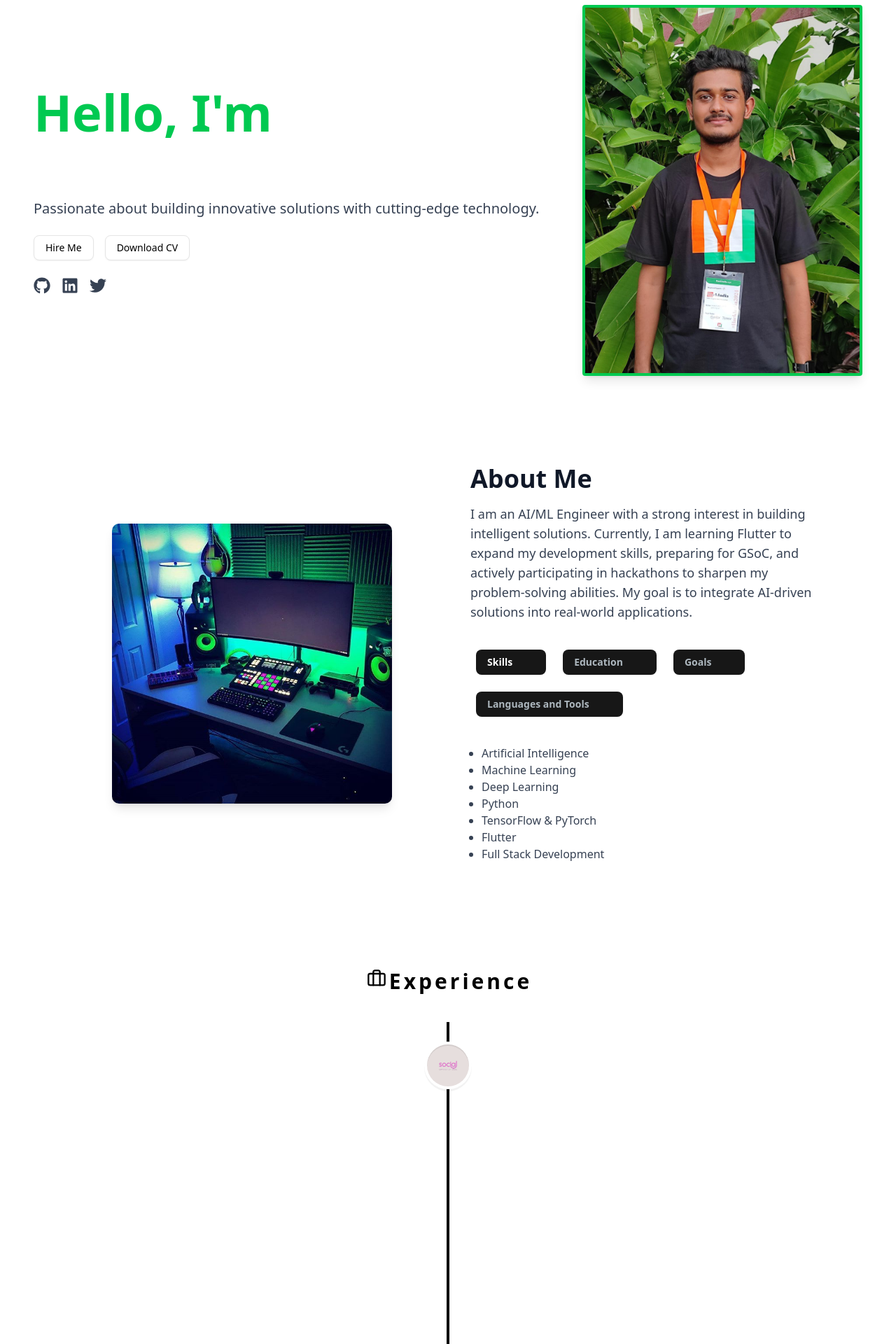
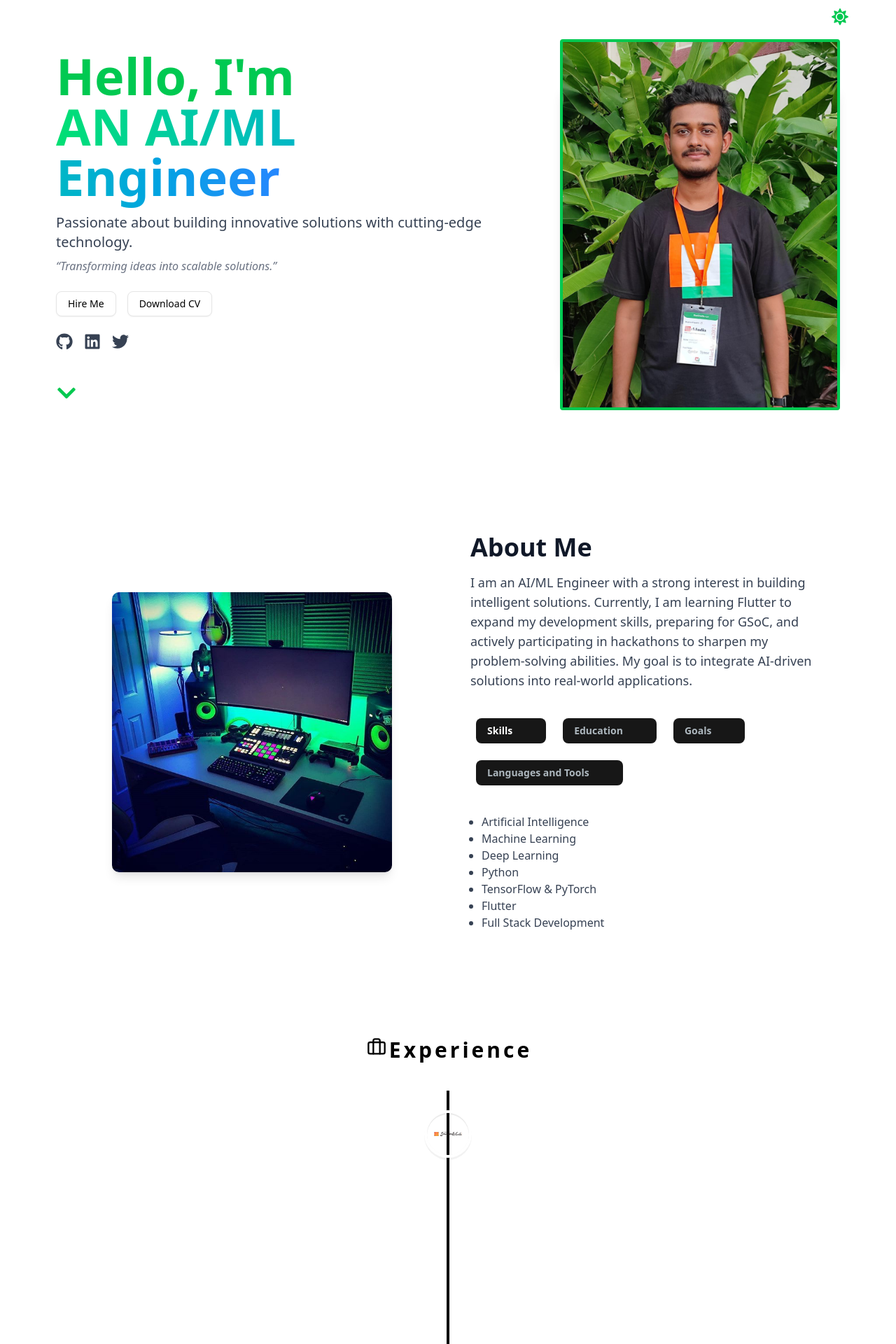
Before and after one commit to harshdwivediiiii/HarshFolio, a Next.js app: page / in a window 1280 px wide. Shown: the part 120-2040 px from the top of the page at 70% size. Built offline with nearby package versions, Linux system fonts and the light colour scheme.

Commit message:
experience update

```diff
--- a/src/app/page.tsx
+++ b/src/app/page.tsx
@@ -4,6 +4,7 @@ import Experience from "@/components/Experience";
 import HeroSection from "@/components/HeroSection";
 import ProjectsSection from "@/components/ProjectsSection";
 import Slider from "@/components/Slider";
+import VolunteerPage from "@/components/volunteer";
 
 
 export default function Home() {
@@ -15,6 +16,7 @@ export default function Home() {
       <ProjectsSection />
       <Slider />
       <EmailSection />
+      <VolunteerPage />
       </div>
 
   );
--- a/src/components/HeroSection.tsx
+++ b/src/components/HeroSection.tsx
@@ -1,19 +1,40 @@
 "use client";
+
 import React from "react";
+import Head from "next/head";
 import Image from "next/image";
+import Link from "next/link";
 import { TypeAnimation } from "react-type-animation";
 import { motion } from "framer-motion";
-import Link from "next/link";
+import { FaGithub, FaLinkedin, FaTwitter, FaChevronDown, FaSun, FaMoon } from "react-icons/fa";
 import { Button } from "@/components/ui/button";
-import { FaGithub, FaLinkedin, FaTwitter } from "react-icons/fa";
 import { useTheme } from "next-themes";
 
 const HeroSection: React.FC = () => {
-  const { theme } = useTheme();
+  const { theme, setTheme } = useTheme();
   const textColor = theme === "light" ? "text-black" : "text-white";
 
   return (
-    <section className="lg:py-20 flex flex-col-reverse sm:flex-row items-center justify-between">
+    <>
+      <Head>
+        <title>Harshvardhan Dwivedi | Web Developer & AI/ML Engineer</title>
+        <meta
+          name="description"
+          content="Portfolio of Harshvardhan Dwivedi - a Web Developer and AI/ML Engineer passionate about building innovative solutions with cutting-edge technology."
+        />
+      </Head>
+
+      <section className="relative lg:py-20 flex flex-col-reverse sm:flex-row items-center justify-between px-4 sm:px-8">
+        {/* Theme Toggle Button */}
+        <button
+          onClick={() => setTheme(theme === "light" ? "dark" : "light")}
+          className="absolute top-5 right-5 text-2xl text-green-500"
+          aria-label="Toggle Theme"
+        >
+          {theme === "light" ? <FaMoon /> : <FaSun />}
+        </button>
+
+        {/* Left - Text Section */}
         <motion.div
           initial={{ opacity: 0, scale: 0.5 }}
           animate={{ opacity: 1, scale: 1 }}
@@ -23,7 +44,7 @@ const HeroSection: React.FC = () => {
           <h1 className={`mb-4 text-4xl sm:text-6xl lg:text-7xl font-extrabold ${textColor}`}>
             <span className="text-green-500 dark:text-primary-400">Hello, I&apos;m</span>
             <br />
-          <span className={textColor}>
+            <span className="bg-gradient-to-r from-green-400 to-blue-500 bg-clip-text text-transparent">
               <TypeAnimation
                 sequence={[
                   "Harshvardhan Dwivedi",
@@ -41,46 +62,79 @@ const HeroSection: React.FC = () => {
               />
             </span>
           </h1>
-        <p className="text-lg sm:text-xl mb-6 text-gray-700 dark:text-gray-300">
+
+          <p className="text-lg sm:text-xl mb-2 text-gray-700 dark:text-gray-300">
             Passionate about building innovative solutions with cutting-edge technology.
           </p>
-        <div className="flex flex-col sm:flex-row gap-4">
+          <p className="italic text-sm sm:text-base mt-2 text-gray-500 dark:text-gray-400">
+            “Transforming ideas into scalable solutions.”
+          </p>
+
+          <div className="flex flex-col sm:flex-row gap-4 mt-6">
             <Button variant="outline" asChild>
-            <Link href="/contact">Hire Me</Link>
+              <Link href="#contact">Hire Me</Link>
             </Button>
             <Button variant="outline" asChild>
-            <Link href="/resume.pdf">Download CV</Link>
+              <Link href="/resume.pdf" target="_blank">Download CV</Link>
             </Button>
           </div>
+
           <div className="flex justify-center sm:justify-start mt-6 space-x-4">
-          <Link href="https://github.com/harshdwivediiiii" target="_blank" className="text-gray-700 dark:text-white text-2xl hover:text-gray-400">
+            <Link
+              href="https://github.com/harshdwivediiiii"
+              target="_blank"
+              className="text-gray-700 dark:text-white text-2xl hover:text-gray-400"
+            >
               <FaGithub />
             </Link>
-          <Link href="https://www.linkedin.com/in/harshvardhan-dwivedi-86b375290" target="_blank" className="text-gray-700 dark:text-white text-2xl hover:text-gray-400">
+            <Link
+              href="https://www.linkedin.com/in/harshvardhan-dwivedi-86b375290"
+              target="_blank"
+              className="text-gray-700 dark:text-white text-2xl hover:text-gray-400"
+            >
               <FaLinkedin />
             </Link>
-          <Link href="https://twitter.com/harshdwivediiii" target="_blank" className="text-gray-700 dark:text-white text-2xl hover:text-gray-400">
+            <Link
+              href="https://twitter.com/harshdwivediiii"
+              target="_blank"
+              className="text-gray-700 dark:text-white text-2xl hover:text-gray-400"
+            >
               <FaTwitter />
             </Link>
           </div>
+
+          {/* Scroll Indicator */}
+          <motion.div
+            animate={{ y: [0, 10, 0] }}
+            transition={{ repeat: Infinity, duration: 1.5 }}
+            className="mt-10 text-3xl text-green-500"
+          >
+            <FaChevronDown />
           </motion.div>
+        </motion.div>
+
+        {/* Right - Image Section */}
         <motion.div
           initial={{ opacity: 0, scale: 0.5 }}
           animate={{ opacity: 1, scale: 1 }}
           transition={{ duration: 0.5 }}
           className="relative"
         >
-        <div className="rounded bg-white dark:bg-[#000000] w-[300px] h-[300px] lg:w-[400px] lg:h-[400px] flex items-center justify-center">
+          <div className="rounded bg-white dark:bg-[#000000] w-[300px] h-[300px] lg:w-[400px] lg:h-[400px] flex items-center justify-center shadow-lg">
             <Image
               src="/images/hero-image.png"
               alt="Harshvardhan Dwivedi"
               width={400}
               height={400}
-            className="rounded object-cover border-4 border-green-500 shadow-lg"
+              priority
+              className="rounded object-cover border-4 border-green-500"
             />
           </div>
         </motion.div>
+
+        {/* Optional: Background particles can be added here */}
       </section>
+    </>
   );
 };
 
--- /dev/null
+++ b/src/components/volunteer.tsx
@@ -0,0 +1,75 @@
+"use client";
+
+import React from "react";
+import Image from "next/image";
+import { motion } from "framer-motion";
+import Head from "next/head";
+
+const VolunteerPage: React.FC = () => {
+  return (
+    <>
+      <Head>
+        <title>Volunteering | Harshvardhan Dwivedi</title>
+        <meta name="description" content="Volunteering experience of Harshvardhan Dwivedi as Campus Ambassador at GirlScript Summer of Code 2024." />
+      </Head>
+
+      <section className="min-h-screen px-4 sm:px-8 py-16 bg-white dark:bg-black text-gray-900 dark:text-white">
+        <div className="max-w-4xl mx-auto">
+          <motion.h1
+            className="text-4xl font-extrabold mb-4 text-center"
+            initial={{ opacity: 0, y: -20 }}
+            animate={{ opacity: 1, y: 0 }}
+            transition={{ duration: 0.6 }}
+          >
+            Volunteering Experience
+          </motion.h1>
+
+          <motion.p
+            className="text-center text-lg text-gray-600 dark:text-gray-400 mb-12"
+            initial={{ opacity: 0 }}
+            animate={{ opacity: 1 }}
+            transition={{ delay: 0.3 }}
+          >
+            Giving back to the community through leadership and collaboration.
+          </motion.p>
+
+          <motion.div
+            className="bg-gray-100 dark:bg-gray-900 p-6 rounded-xl shadow-md border border-gray-300 dark:border-gray-700 flex flex-col sm:flex-row items-center gap-6"
+            initial={{ opacity: 0, scale: 0.95 }}
+            animate={{ opacity: 1, scale: 1 }}
+            transition={{ delay: 0.4, duration: 0.5 }}
+          >
+            {/* Badge Image */}
+            <div className="flex-shrink-0">
+              <Image
+                src="/badges/ambassador_gssoc.png"
+                alt="GSSoC Campus Ambassador Badge"
+                width={120}
+                height={120}
+                className="rounded-xl shadow-lg"
+              />
+            </div>
+
+            {/* Text Content */}
+            <div>
+              <h2 className="text-2xl font-bold mb-2">Campus Ambassador</h2>
+              <p className="text-md text-gray-700 dark:text-gray-300 mb-1">
+                <span className="font-semibold">Organization:</span> GirlScript Summer of Code (GSSoC)
+              </p>
+              <p className="text-md text-gray-700 dark:text-gray-300 mb-1">
+                <span className="font-semibold">Duration:</span> September 2024 – November 2024
+              </p>
+              <p className="text-md text-gray-700 dark:text-gray-300 mt-4">
+                As a Campus Ambassador for GirlScript Summer of Code 2024, I actively promoted open-source culture among students,
+                facilitated community engagement, and mentored peers in contributing to real-world projects. This experience helped
+                me strengthen my communication and leadership skills while supporting the growth of an inclusive tech community.
+              </p>
+            </div>
+          </motion.div>
+        </div>
+      </section>
+    </>
+  );
+};
+
+export default VolunteerPage;
--- a/src/constants/Index.ts
+++ b/src/constants/Index.ts
@@ -6,7 +6,7 @@ export interface ExperienceType {
   iconBg: string;
   date: string;
   points: string[];
-  type?: "Open Source" | "Ambassador" | "Internship" | "Freelance" | "Job";
+  type?: "Open Source" | "Ambassador" | "Internship" | "Freelance" | "Job" | "Contributor";
   location?: string;
   link?: string;
   techStack?: string[];
@@ -18,11 +18,31 @@ export interface ExperienceType {
 
 export const experiences: ExperienceType[] = [
   {
+  title: "Open Source Contributor",
+  company_name: "GirlScript Summer of Code",
+  icon: "/GS_logo_Black.svg",
+  iconBg: "dark:bg-black  #E6DEDD",
+  date: "July 2025 - Present",
+  type: "Contributor",
+  location: "Remote",
+  link: "https://gssoc.girlscript.tech",
+  techStack: ["Open Source", "Collaboration", "GitHub"],
+  points: [
+    "Contributing to multiple open-source repositories under GSSoC.",
+    "Collaborating with project maintainers and fellow contributors.",
+    "Enhancing project features, fixing bugs, and improving documentation.",
+  ],
+  badge: {
+    image: "/badges/contributer_gssoc.png",
+    link: "", // Update this if you get a public badge link
+  },
+},
+  {
     title: "Mentor",
     company_name: "Social Summer of Code",
     icon: "/SSOC_logo.png", // You can update this with the correct logo path
     iconBg: "#E6DEDD",
-    date: "May 2025 - Present",
+    date: "May 2025 - July 2025",
     type: "Open Source",
     location: "Remote",
     link: "https://www.linkedin.com/showcase/socialsummerofcode/",
@@ -58,26 +78,6 @@ export const experiences: ExperienceType[] = [
       link: "https://drive.google.com/file/d/1e_zmZUbr140bIv9_ZR7x4fYGR3tkUcwP/view",
     },
   },
-  {
-    title: "Campus Ambassador",
-    company_name: "GirlScript Summer of Code",
-    icon: "/GS_logo_Black.svg",
-    iconBg: "dark:bg-black  #E6DEDD",
-    date: "September 2024 - November 2024",
-    type: "Ambassador",
-    location: "Remote",
-    link: "https://gssoc.girlscript.tech",
-    techStack: ["Community", "Outreach", "Mentoring"],
-    points: [
-      "Promoted GirlScript Summer of Code across campuses and online communities.",
-      "Organized informational sessions and onboarded participants.",
-      "Acted as a bridge between the organization and contributors.",
-    ],
-    badge: {
-      image: "/badges/ambassador_gssoc.png",
-      link: "", // You didn't provide a badge link for GSSoC
-    },
-  },
 ];
 export const SliderImages = [
   "/journey/1.png",
```
Also changed, not shown: oy.txt (added), public/badges/contributer_gssoc.png (added). Lines whose indentation alone changed are shown as unchanged.
